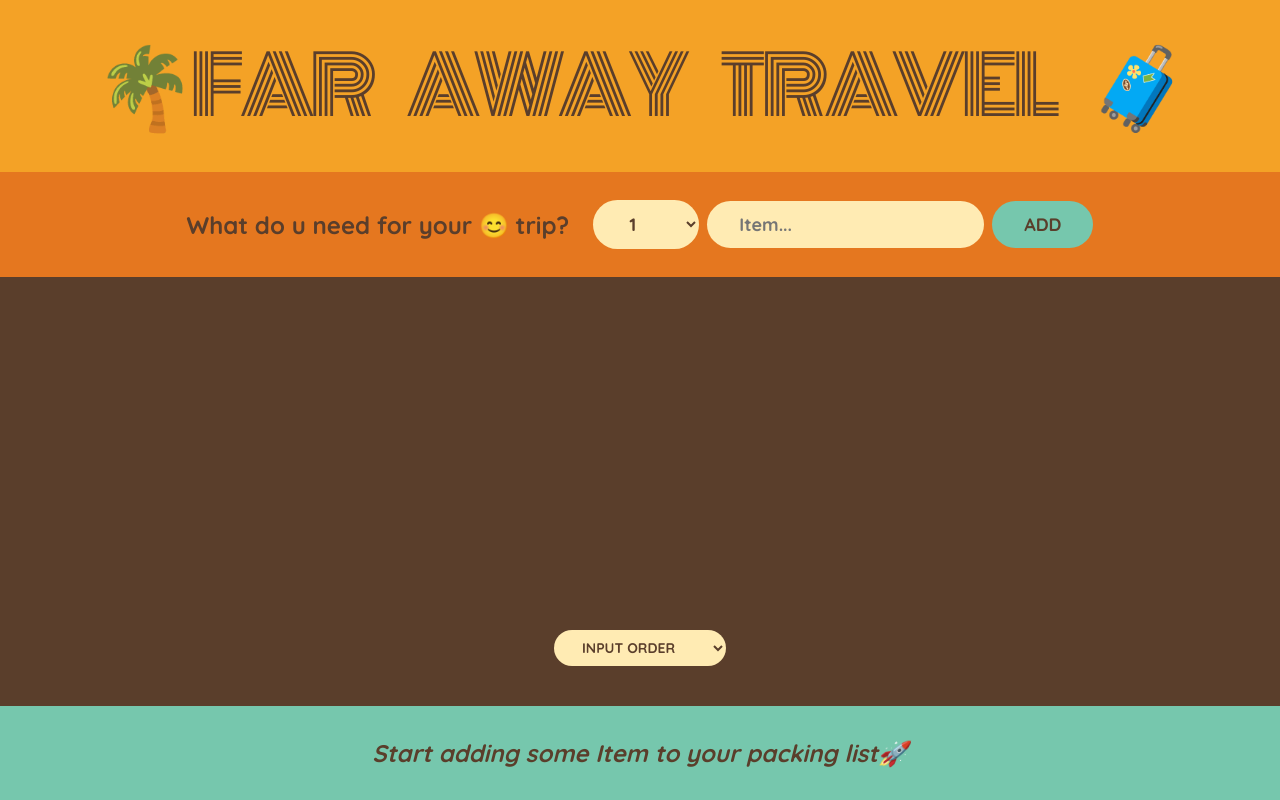
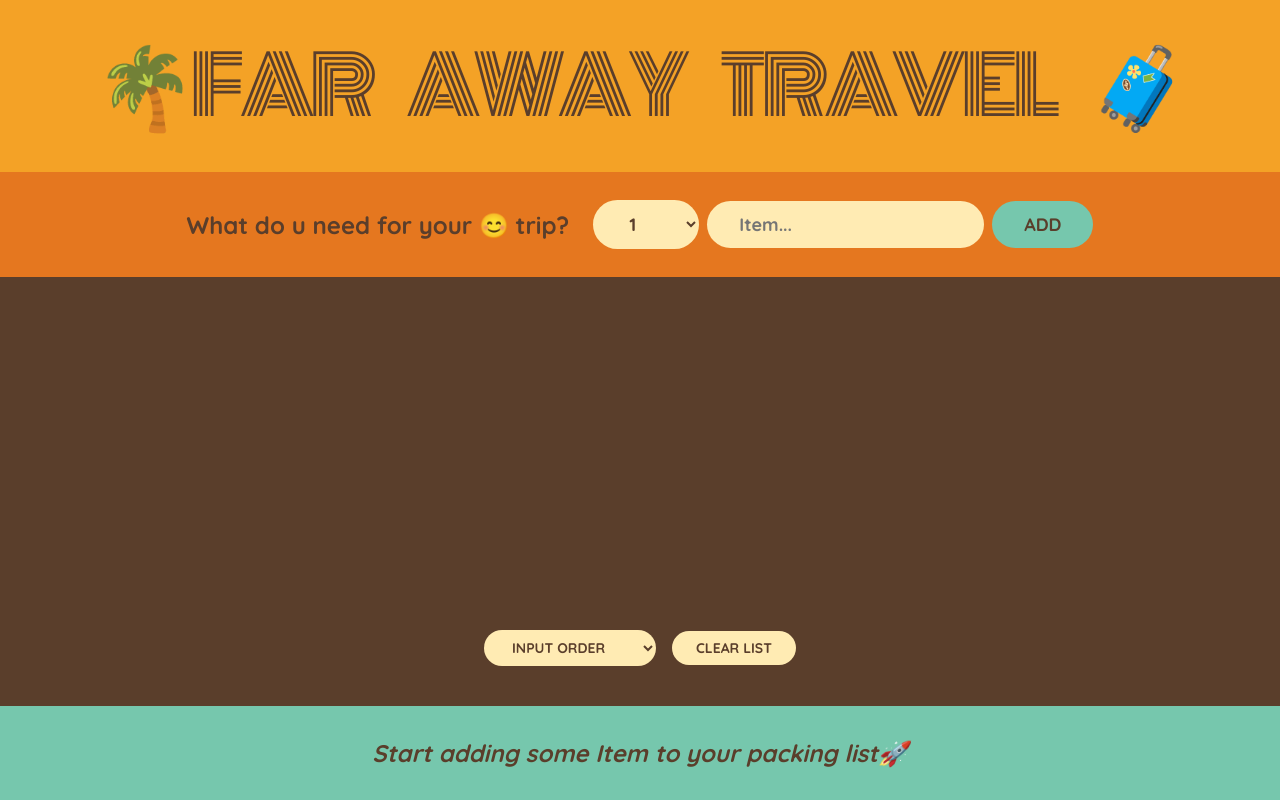
Before and after one commit to abdul-qudoos-mujaddidi7/react-learning, a React (Create React App) app in the folder 05-travel-list/: page / in a window 1280 px wide. Built offline with nearby package versions, Linux system fonts and the light colour scheme.

Commit message:
Clearing The List

```diff
--- a/05-travel-list/src/App.js
+++ b/05-travel-list/src/App.js
@@ -86,6 +86,7 @@ function PackingList({ items, setItems }) {
           <option value="description">Description</option>
           <option value="picked">Picked status</option>
         </select>
+        <button onClick={()=> setItems([])}>Clear List</button>
       </div>
     </div>
   );
```
